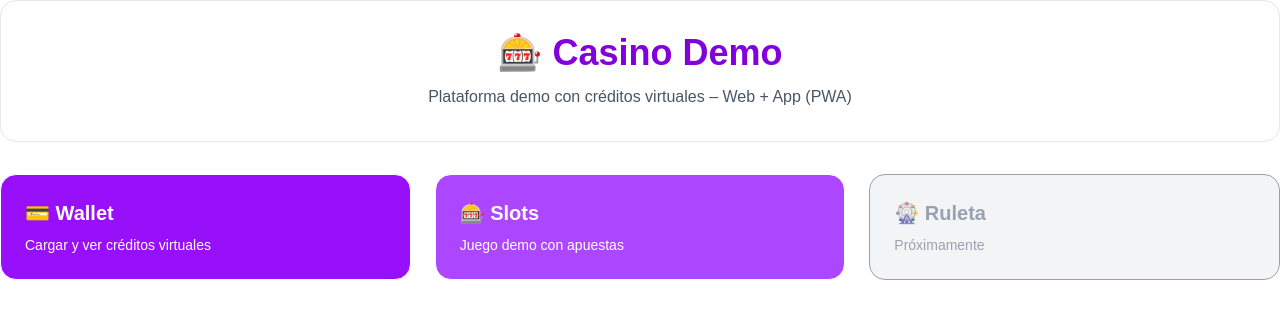
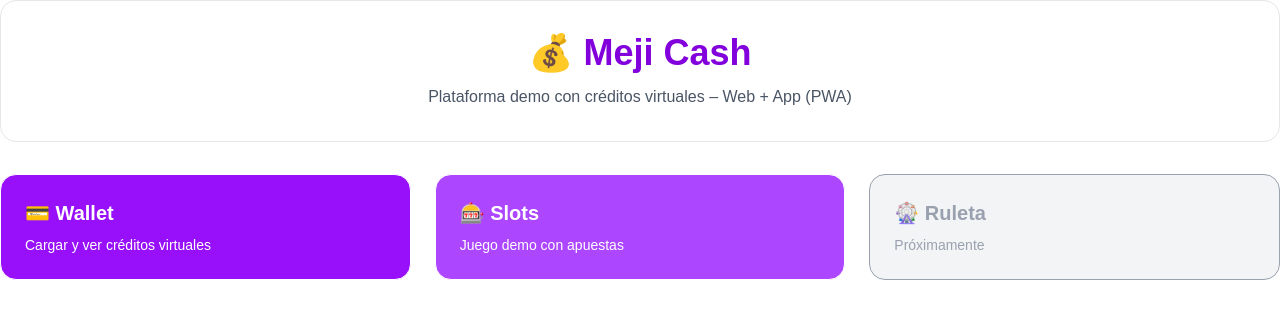
Before and after one commit to guerratorrescristian-collab/casino-meji-cash, a Next.js app: page / in a window 1280 px wide. Shown: the top 318 px of the page. Built offline with nearby package versions, Linux system fonts and the light colour scheme.

Commit message:
chore: rename UI to Meji Cash

```diff
--- a/app/page.tsx
+++ b/app/page.tsx
@@ -4,12 +4,14 @@ export default function Home() {
   return (
     <div className="space-y-8">
       <div className="rounded-2xl border border-gray-200 bg-white p-8 text-center">
-        <h1 className="text-4xl font-bold text-purple-700">
-          🎰 Casino Demo
-        </h1>
-        <p className="mt-3 text-gray-600">
-          Plataforma demo con créditos virtuales – Web + App (PWA)
-        </p>
+      <h1 className="text-4xl font-bold text-purple-700">
+  💰 Meji Cash
+</h1>
+
+<p className="mt-3 text-gray-600">
+  Plataforma demo con créditos virtuales – Web + App (PWA)
+</p>
+
       </div>
 
       <div className="grid gap-6 md:grid-cols-3">
```
